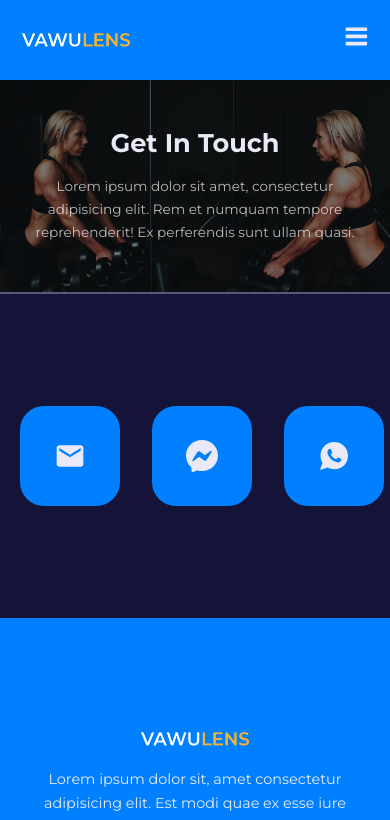
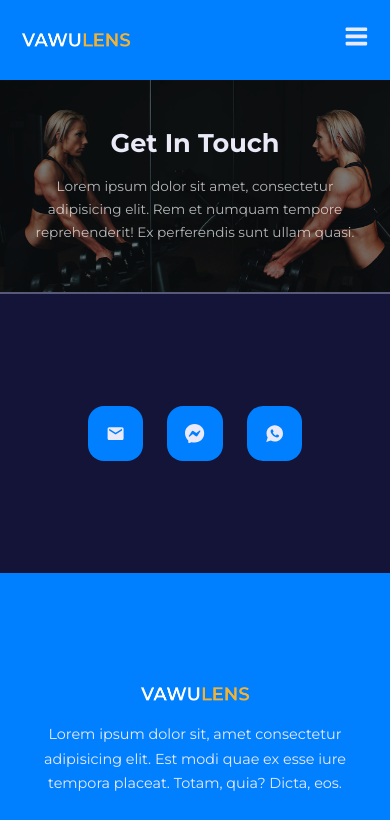
Before and after one commit to aniemmanuelrapoo/Fitness-website, a React (Create React App) app: page /contact in a window 390 px wide. Shown: the top 820 px of the page. Built offline with nearby package versions, Linux system fonts and the light colour scheme.

Commit message:
done with contact responsive and page

```diff
--- a/src/pages/contact/contact.css
+++ b/src/pages/contact/contact.css
@@ -23,3 +23,16 @@
   background: transparent;
   border-color: var(--color-gray-100);
 }
+
+/* MEDIA QUERIES (small phones) */
+@media screen and (max-width: 600px) {
+  .contact__wrapper{
+    gap: 1.5rem;
+  }
+
+  .contact__wrapper a{
+    padding: 1rem;
+    font-size: 1.2rem;
+    border-radius: 1rem;
+  }
+}
```
